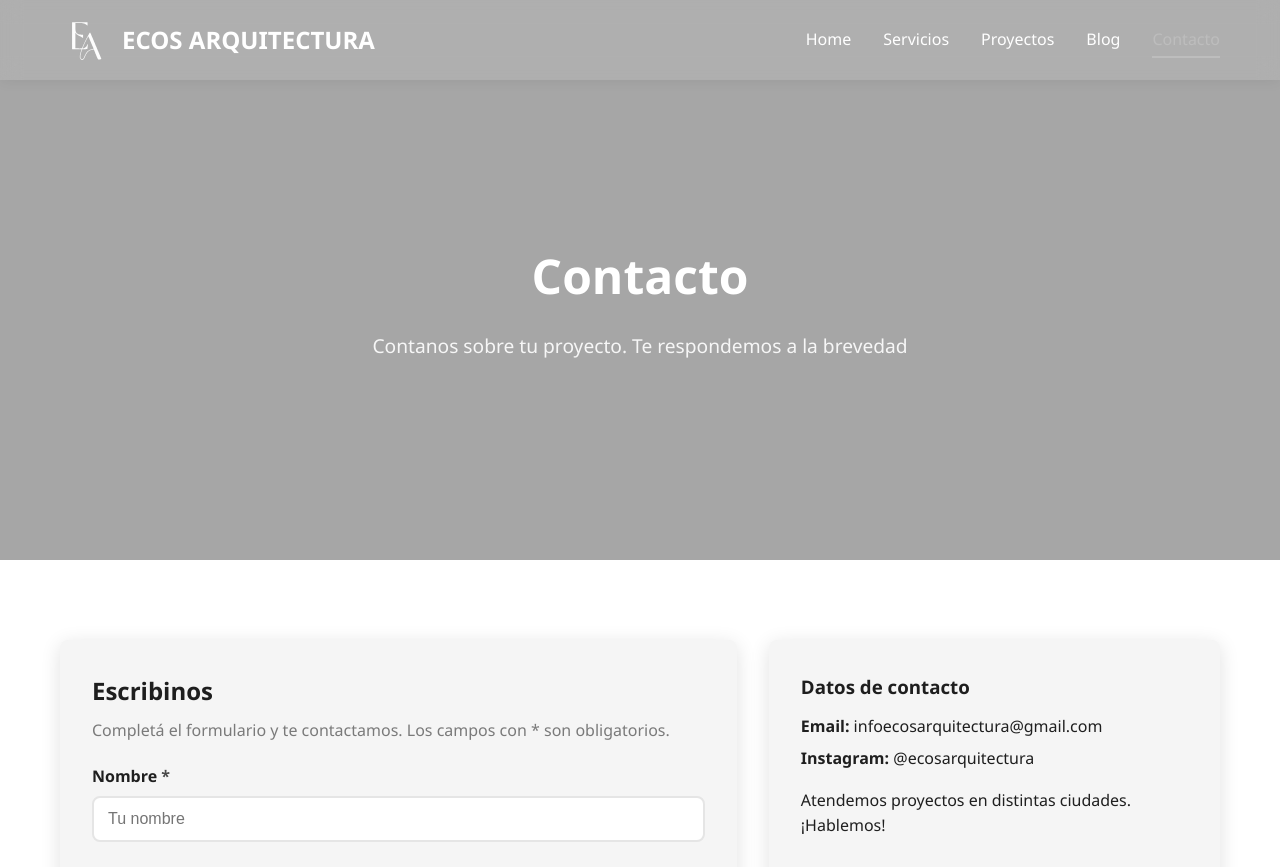
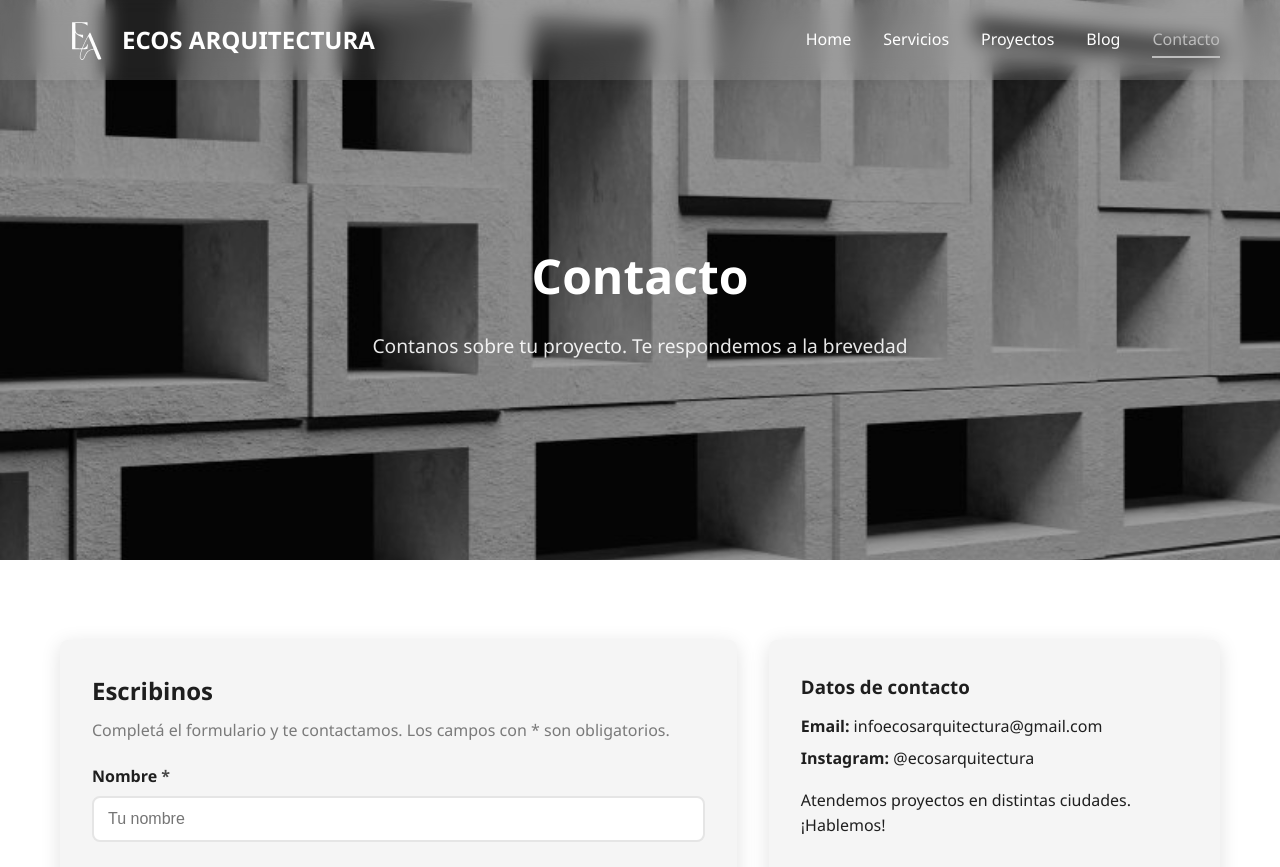
Before and after one commit to Sofiquinn/Quintana_Sofia_TPN2, a plain HTML site: page contacto.html in a window 1280 px wide. Shown: the top 867 px of the page. Drawn offline with Linux system fonts and the light colour scheme; the site is published under a folder, as on GitHub Pages, so addresses that start at the root find nothing.

Commit message:
Update contacto.html

```diff
--- a/contacto.html
+++ b/contacto.html
@@ -29,7 +29,7 @@
     </nav>
   </header>
 
-  <section class="hero-pagina hero-pagina--imagen" style="--hero-img: url('/imagenes/contacto.jpg')">
+  <section class="hero-pagina hero-pagina--imagen" style="--hero-img: url('../imagenes/contacto.jpg')">
     <div class="contenedor">
       <div class="hero-pagina-contenido animar-al-desplazar">
         <h1>Contacto</h1>
```
